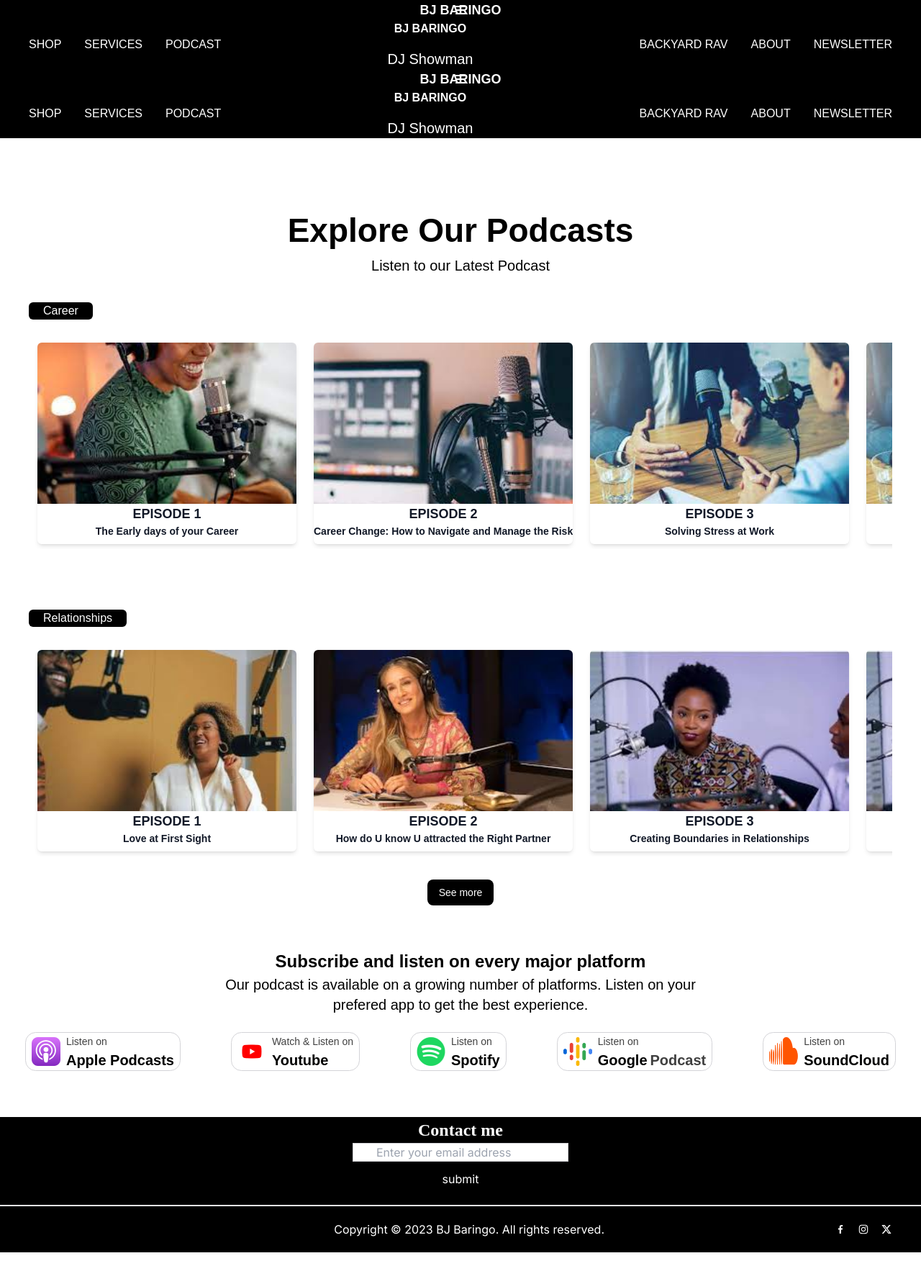
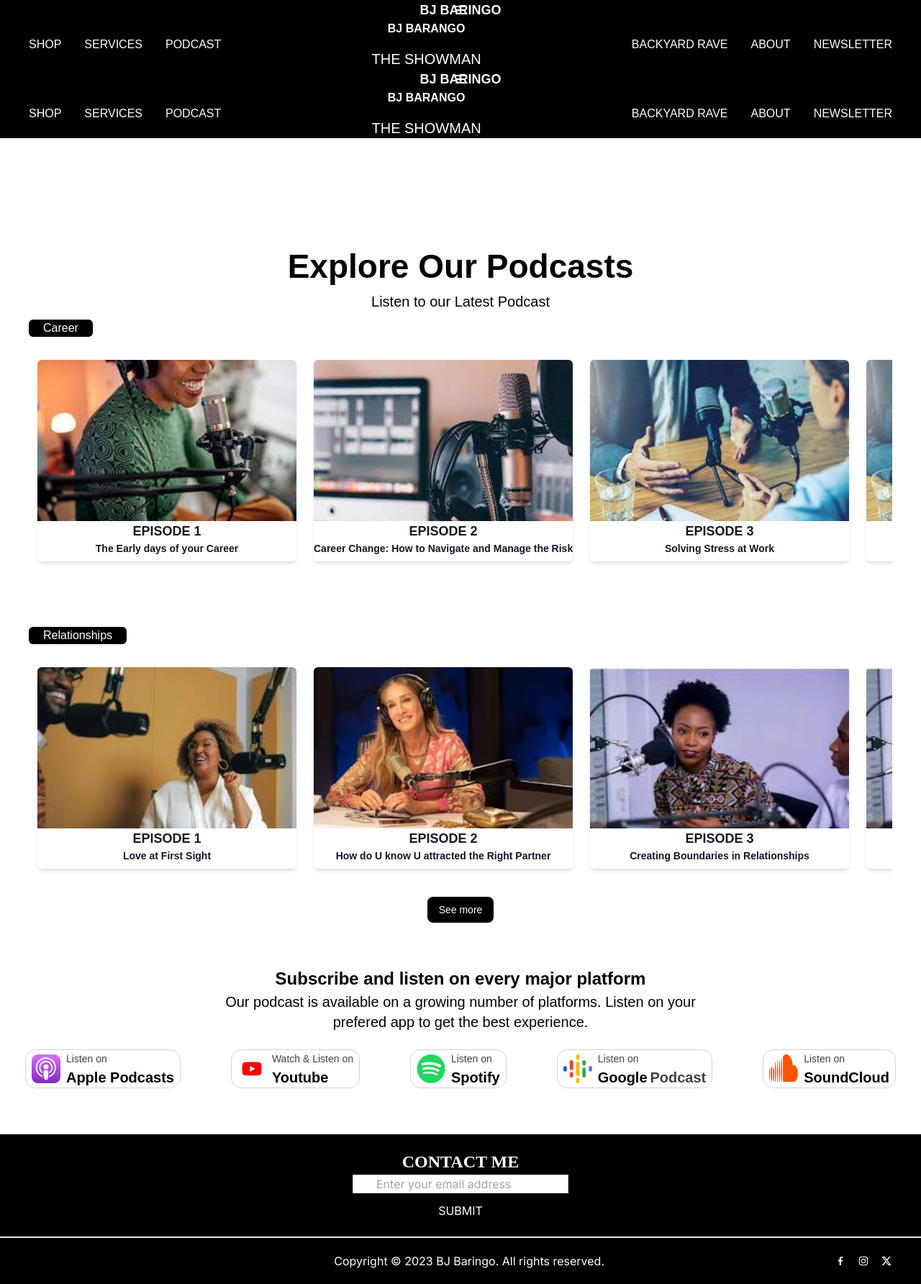
Before and after one commit to miracle73/portfolio-website-v2, a Next.js app: page /podcast in a window 1280 px wide. Shown: the whole page at 72% size. Before the commit the page ends 1740 px from the top, so only its background shows below. Built offline with nearby package versions, Linux system fonts and the light colour scheme.

Commit message:
made necessary changes

```diff
--- a/src/Components/Footer.js
+++ b/src/Components/Footer.js
@@ -5,12 +5,12 @@ import { RiTwitterXFill } from 'react-icons/ri'
 
 const Footer = () => {
     return (
-        <div className='bg-black'>
-            <div className="text-white text-[24px] font-semibold font-['Poppins'] mt-10 w-full text-center">Contact me</div>
+        <div className='bg-black mt-10 pt-5'>
+            <div className="text-white text-[24px] font-semibold font-['Poppins']  w-full text-center">CONTACT ME</div>
             <div className='flex flex-col justify-center items-center gap-2 w-full'>
-                <input className=" bg-white border border-zinc-300 px-8" type="text" placeholder="Enter your email address" />
-                <button className=' rounded-lg justify-center mx-auto px-2 py-1 text-center inline-flex text-white'>
-                    submit
+                <input className=" bg-white hover:text-[#D6D6D6] border border-zinc-300 px-8" type="text" placeholder="Enter your email address" />
+                <button className=' rounded-lg justify-center mx-auto px-2 py-1 text-center inline-flex text-white hover:text-[#D6D6D6] hover:cursor-pointer'>
+                    SUBMIT
                 </button>
             </div>
             <div className='border-t-2 w-full  py-5 flex max-sm:flex-col max-sm:gap-4 items-center px-10 mt-5'>
--- a/src/Components/Header.js
+++ b/src/Components/Header.js
@@ -47,28 +47,28 @@ const Header = () => {
             <div className='h-24 fixed top-0 w-full bg-black pb-3 z-10 md:hidden flex justify-center items-center'>
                 <FontAwesomeIcon icon={faBars} className="absolute top-8 left-5 w-6" style={{ color: "white" }} onClick={handleClick}
                 ></FontAwesomeIcon>
-                <div className='text-lg font-semibold text-white'>BJ BARINGO</div>
+                <div className='text-lg font-semibold text-white tracking-wide'>BJ BARINGO</div>
             </div>
             {div && <div className='fixed top-20 w-full max-h-fit bg-black pb-3 z-10 text-white pl-4 sm:hidden text-sm' onClick={handleClick}>
                 <p><Link href="/podcast"> PODCAST</Link></p>
                 <p ><Link href="/newsletter">NEWSLETTER</Link></p>
-                <p><Link href="/">BACKYARD RAV</Link></p>
+                <p><Link href="/">BACKYARD RAVE</Link></p>
                 <p><Link href="/about">ABOUT</Link></p>
                 <p><Link href="/services">SERVICES</Link></p>
             </div>}
 
             <div className='h-24 fixed top-0 w-full bg-black py-3 z-10 max-sm:hidden'>
 
-                <div className=' bg-opacity-50 text-white text-base max-xmd:text-sm max  justify-between flex items-center px-10 max-lg:px-5 max-md:px-3 max-sm:px-2 h-full'>
-                    <div className='justify-around flex items-center gap-8 max-lg:gap-4 max-xmd:gap-3 max-md:gap-2 max-lg:justify-evenly'>
+                <div className=' bg-opacity-50 text-white text-base max-xmd:text-sm max  justify-between flex items-center px-10 max-lg:px-5 max-md:px-1 max-sm:px-2 h-full'>
+                    <div className='justify-around flex items-center gap-8 max-lg:gap-4 max-xmd:gap-3 max-md:gap-1 max-lg:justify-evenly'>
                         <p><Link href="/">SHOP</Link></p>
                         <p><Link href="/services">SERVICES</Link></p>
                         <p><Link href="/podcast"> PODCAST</Link></p>
                     </div>
-                    <div className='text-4xl max-lg:text-2xl max-md:text-xl font-semibold flex flex-col items-center justify-center gap-4'><p>BJ BARINGO</p>
-                        <p className='text-xl max-md:text-lg font-normal'>DJ Showman</p></div>
-                    <div className='justify-around flex items-center gap-8 max-lg:gap-4 max-xmd:gap-3 max-md:gap-2 max-lg:justify-evenly'>
-                        <p><Link href="/">BACKYARD RAV</Link></p>
+                    <div className='text-4xl max-lg:text-2xl max-md:text-xl font-semibold flex flex-col items-center justify-center gap-4 '><p className='tracking-[0.2em]'>BJ BARANGO</p>
+                        <p className='text-xl max-md:text-lg font-normal'>THE SHOWMAN</p></div>
+                    <div className='justify-around flex items-center gap-8 max-lg:gap-4 max-xmd:gap-3 max-md:gap-1 max-lg:justify-evenly'>
+                        <p><Link href="/">BACKYARD RAVE</Link></p>
                         <p><Link href={windowWidth > 768 ? "/#about" : "/about"}>ABOUT</Link></p>
                         <p><Link href="/newsletter">NEWSLETTER</Link></p>
                     </div>
--- a/src/app/newsletter/page.js
+++ b/src/app/newsletter/page.js
@@ -82,44 +82,44 @@ function page() {
                 <div className=' max-sm:px-2 px-10 mt-5 w-full'>
                     <div className='flex items-center max-sm:flex-col justify-center '>
                         <div className='w-[30%] max-sm:border-2 h-[18rem]   max-sm:w-[90%] max-sm:mx-auto shadow-md pb-2  '>
-                            <div className=" bg-[url('../../public/new.jpg')] bg-cover hover:cursor-pointer h-56 flex hover:bg-blend-multiply hover:bg-gray-500">
+                            <div className=" bg-[url('../../public/new.jpg')] bg-cover hover:cursor-pointer h-56 flex ">
                                 {/* <div className="text-white text-2xl font-normal font-['Poppins'] mb-5">EPISODES 1</div> */}
 
                             </div>
-                            <div className='flex items-center justify-center  h-[22.2%] ' onClick={openModal}>
-                                <div className="text-gray-900  text-sm font-semibold   text-center uppercase">Everything u need to know about design</div>
+                            <div className='flex items-center justify-center  h-[22.2%] hover:cursor-pointer' onClick={openModal}>
+                                <div className="text-gray-900 hover:text-[#D6D6D6] text-sm font-semibold   text-center uppercase">Everything u need to know about design</div>
                             </div>
                             {modalIsOpen && modal}
                         </div>
                         <div className='w-[30%] max-sm:border-2 h-[18rem] max-sm:w-[90%] max-sm:mx-auto shadow-md pb-2 '>
-                            <div className=" bg-[url('../../public/secondnew.jpg')] bg-cover hover:cursor-pointer  h-56 flex hover:bg-blend-multiply hover:bg-gray-500">
+                            <div className=" bg-[url('../../public/secondnew.jpg')] bg-cover hover:cursor-pointer  h-56 flex ">
                                 {/* <div className="text-white text-2xl font-normal font-['Poppins'] mb-5">EPISODES 1</div> */}
 
                             </div>
-                            <div className='flex items-center justify-center  h-[22.2%]  ' onClick={openModal}>
-                                <div className="text-gray-900   text-sm font-semibold text-center uppercase">People and Blogs</div>
+                            <div className='flex items-center justify-center  h-[22.2%] hover:cursor-pointer ' onClick={openModal}>
+                                <div className="text-gray-900 hover:text-[#D6D6D6]  text-sm font-semibold text-center uppercase">People and Blogs</div>
                             </div>
                             {modalIsOpen && modal}
 
                         </div>
                         <div className='w-[30%] max-sm:border-2 max-sm:w-[90%] max-sm:mx-auto h-[18rem] shadow-md pb-2'>
-                            <div className=" bg-[url('../../public/thirdnew.jpg')] bg-cover hover:cursor-pointer h-56 flex hover:bg-blend-multiply hover:bg-gray-500">
+                            <div className=" bg-[url('../../public/thirdnew.jpg')] bg-cover hover:cursor-pointer h-56 flex ">
                                 {/* <div className="text-white text-2xl font-normal font-['Poppins'] mb-5">EPISODES 1</div> */}
 
                             </div>
-                            <div className='flex items-center justify-center  h-[22.2%]  ' onClick={openModal}>
-                                <div className="text-gray-900  text-sm  font-semibold  text-center uppercase">Your design inspiration</div>
+                            <div className='flex items-center justify-center  hover:cursor-pointer  h-[22.2%]  ' onClick={openModal}>
+                                <div className="text-gray-900 hover:text-[#D6D6D6] text-sm  font-semibold  text-center uppercase">Your design inspiration</div>
                             </div>
 
                             {modalIsOpen && modal}
                         </div>
                     </div>
                 </div>
-                <div className="text-black text-[24px] font-semibold  mt-10 w-full text-center">Contact me</div>
+                <div className="text-black text-[24px] font-semibold  mt-10 w-full text-center">CONTACT ME</div>
                 <div className='flex flex-col justify-center items-center gap-2 w-full'>
                     <input className=" bg-white border border-zinc-300 px-8" type="text" placeholder="Enter your email address" />
-                    <button className='bg-black rounded-lg justify-center mx-auto px-2 py-1 text-center inline-flex text-white'>
-                        submit
+                    <button className='font-semibold hover:text-gray-700 hover:cursor-pointer rounded-lg justify-center mx-auto px-2 py-1 text-center inline-flex text-black'>
+                        SUBMIT
                     </button>
                 </div>
                 <div className='border-t-2 w-full  py-5 flex max-sm:flex-col max-sm:gap-4 items-center px-10 mt-5'>
--- a/src/app/page.js
+++ b/src/app/page.js
@@ -26,12 +26,13 @@ export default function Home() {
 
         <div className='flex '>
 
-          <div className="w-1/2 text-white text-xl font-normal italic">
-            <div className='bg-white rounded-md px-5 max-w-fit mb-8 text-black'>ABOUT ME</div>
-            <div className="  mb-3 pr-5">Hey there! I'm BJ Baringo, and I'm thrilled to welcome you to my Portfolio. I'm a passionate storyteller, a lifelong explorer of ideas, and your host on this audio journey.
+          <div className="w-1/2 text-white text-xl font-normal ">
+            <div className='bg-[#D6D6D6] px-5 max-w-fit mb-8 text-black text-sm hover:cursor-pointer'>ABOUT ME</div>
+            {/* <div className='bg-white px-5 max-w-fit mb-8 text-black'>ABOUT ME</div> */}
+            <div className="  mb-3 pr-5 italic">Hey there! I'm BJ Baringo, and I'm thrilled to welcome you to my Portfolio. I'm a passionate storyteller, a lifelong explorer of ideas, and your host on this audio journey.
               I've always been captivated by the power of the spoken word and the magic of a well-told story.
             </div>
-            <div className="mt-5 pr-5">Whether it's diving into fascinating conversations with thought leaders, sharing personal anecdotes, or exploring niche interests, I'm here to make your listening experience enriching and enjoyable.</div>
+            <div className="mt-5 pr-5 italic">Whether it's diving into fascinating conversations with thought leaders, sharing personal anecdotes, or exploring niche interests, I'm here to make your listening experience enriching and enjoyable.</div>
           </div>
           <div className='w-1/2  flex flex-col'>
             <div className=' flex items-center m-auto '>
@@ -46,7 +47,7 @@ export default function Home() {
 
       </div>
       <div className='py-8 max-sm:px-2 px-10'>
-        <div className='bg-white rounded-md px-5 max-w-fit mb-8 max-sm:mb-2 text-black hover:cursor-pointer'>LATEST EPISODES</div>
+        <div className='bg-[#D6D6D6]  px-5 max-w-fit text-sm mb-8 max-sm:mb-2 text-black hover:cursor-pointer'>LATEST EPISODES</div>
         <div className="text-white text-[44px] max-lg:text-[34px] max-md:text-[24px] max-sm:mb-2 max-sm:text-[18px] font-semibold  mb-5">Listen to my latest podcasts</div>
 
         <div className='flex items-center justify-between '>
@@ -75,11 +76,11 @@ export default function Home() {
 
           </div>
         </div>
-        <div className="text-white text-[24px] font-semibold  mt-20 text-center">Contact me</div>
+        <div className="text-white text-[24px] font-semibold  mt-20 text-center">CONTACT ME</div>
         <div className='flex flex-col justify-center items-center gap-2'>
-          <input className=" bg-white border border-zinc-300 px-8" type="text" placeholder="Enter your email address" />
-          <button className='bg-white rounded-lg justify-center mx-auto px-2 py-1 text-center inline-flex text-black font-bold'>
-            submit
+          <input className=" bg-white border border-zinc-300 px-8 " type="text" placeholder="Enter your email address" />
+          <button className=' rounded-lg justify-center mx-auto px-2 py-1 text-center inline-flex text-white hover:text-[#D6D6D6] font-bold'>
+            SUBMIT
           </button>
         </div>
 
--- a/src/app/podcast/page.js
+++ b/src/app/podcast/page.js
@@ -42,7 +42,7 @@ function page() {
     return (
         <div className="min-h-screen max-w-screen relative font-font1" >
             <Header />
-            <div className=" py-2 h-20 px-10 max-sm:px-2 mt-24 flex flex-col justify-center items-center pt-5">
+            <div className=" py-2 h-20 px-10 max-sm:px-2 mt-24 flex flex-col justify-center items-center pt-24 max-lg:pt-16">
                 <div className="text-black text-[46px] max-lg:text-[36px] max-md:text-[26px] max-sm:text-xl font-bold ">Explore Our Podcasts</div>
                 <div className="text-black text-xl max-lg:text-lg max-md:text-base max-sm:text-sm font-normal  ">Listen to our Latest Podcast</div>
             </div>
@@ -234,11 +234,11 @@ function page() {
                 ))}
 
 
-                <div className="px-4 mx-auto py-2 bg-black rounded-lg justify-center items-center gap-2.5 inline-flex">
+                {count < 5 && <div className="px-4 mx-auto py-2 bg-black rounded-lg justify-center items-center gap-2.5 inline-flex">
                     <button className="text-white text-sm font-normal " onClick={handleSeeMoreClick}>
-                        {count < 5 ? 'See more' : 'THE END'}
+                        See more
                     </button>
-                </div>
+                </div>}
             </div>
 
             <div className=' py-5'>
```
